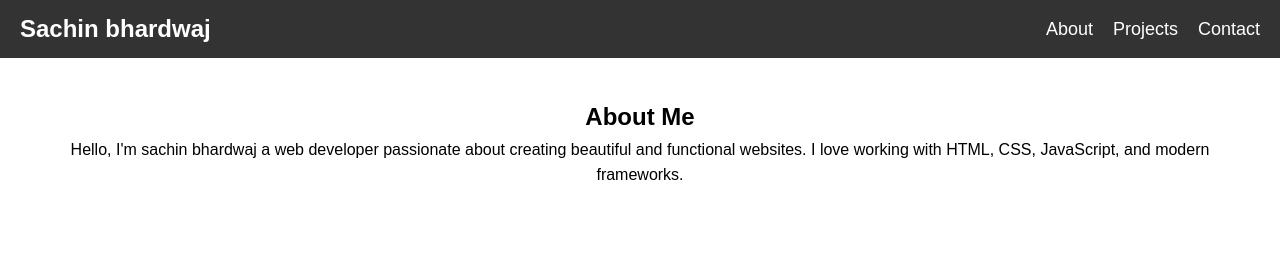
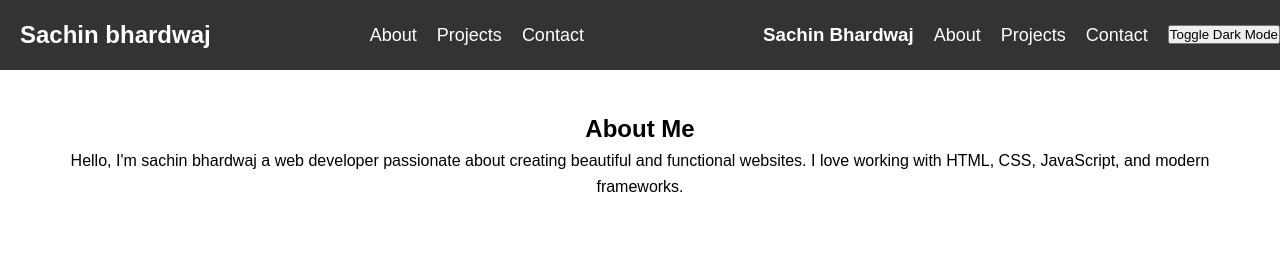
Before and after one commit to sachinraj363/porfolio.main, a plain HTML site: page index.html in a window 1280 px wide. Shown: the top 265 px of the page. Drawn offline with Linux system fonts and the light colour scheme.

Commit message:
Update index.html

```diff
--- a/index.html
+++ b/index.html
@@ -17,6 +17,17 @@
       <li><a href="#projects">Projects</a></li>
       <li><a href="#contact">Contact</a></li>
     </ul>
+<nav>
+  <div class="logo">
+    <h1>Sachin Bhardwaj</h1>
+  </div>
+  <ul class="nav-links">
+    <li><a href="#about">About</a></li>
+    <li><a href="#projects">Projects</a></li>
+    <li><a href="#contact">Contact</a></li>
+  </ul>
+  <button id="theme-toggle" class="theme-toggle">Toggle Dark Mode</button>
+</nav>
   </nav>
 
   <!-- About Section -->
```
